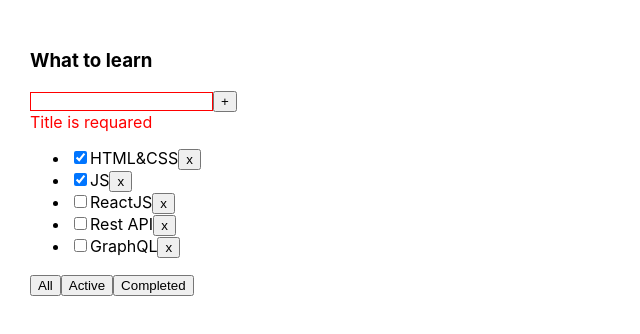
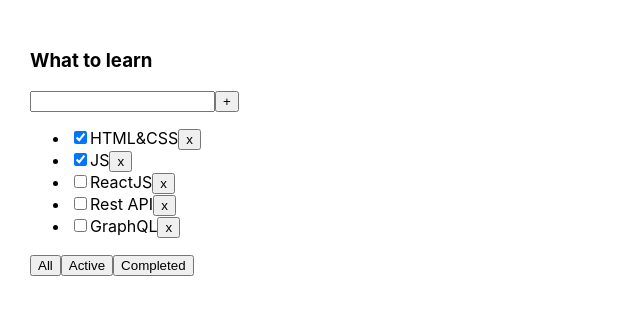
Before and after one commit to Anton-Martynenko/2Todo, a React (Create React App) app: page / in a window 1280 px wide. Shown: the top 334 px of the page, without its empty margins (0-640 px from the left). Built offline with nearby package versions, Linux system fonts and the light colour scheme.

Commit message:
setError null

```diff
--- a/src/Todolist.tsx
+++ b/src/Todolist.tsx
@@ -2,6 +2,8 @@
 import {FilterValuesType} from "./App";
 import {v1} from "uuid";
 import {Button} from "./components/Button/Button";
+import {Simulate} from "react-dom/test-utils";
+import error = Simulate.error;
 
 type TaskType = {
     id: string
@@ -19,14 +21,16 @@
 }
 
 export function Todolist(props: PropsType) {
-    let [inputValue, setInputValue] = useState('')
+    let [inputValue, setInputValue] = useState('');
+    let [error, setError] = useState<string | null>(null);
 
     const addTaskHandler = () => {
-        if (inputValue.trim() === '') {
-            return;
+        if (inputValue.trim() !== '') {
+            props.addTask(inputValue.trim());
+            setInputValue('');
+        } else {
+            setError('title is required');
         }
-        props.addTask(inputValue.trim())
-        setInputValue('')
     }
 
     const onChangeHandler = (e: ChangeEvent<HTMLInputElement>) => {
@@ -34,6 +38,7 @@
     }
 
     const onKeyPressHandler = (e: KeyboardEvent<HTMLInputElement>) => {
+        setError(null);
         if (e.key === 'Enter') {
             addTaskHandler()
         }
@@ -54,9 +59,9 @@
                 <input value={inputValue}
                        onChange={onChangeHandler}
                        onKeyDown={onKeyPressHandler}
-                       className={'error'}/>
+                       className={error ? 'error' : ''}/>
                 <Button name={'+'} callBack={addTaskHandler}/>
-                <div className={'error-message'}>Title is requared</div>
+                {error && <div className={'error-message'}>Title is required</div>}
             </div>
             <ul>
                 {
```
